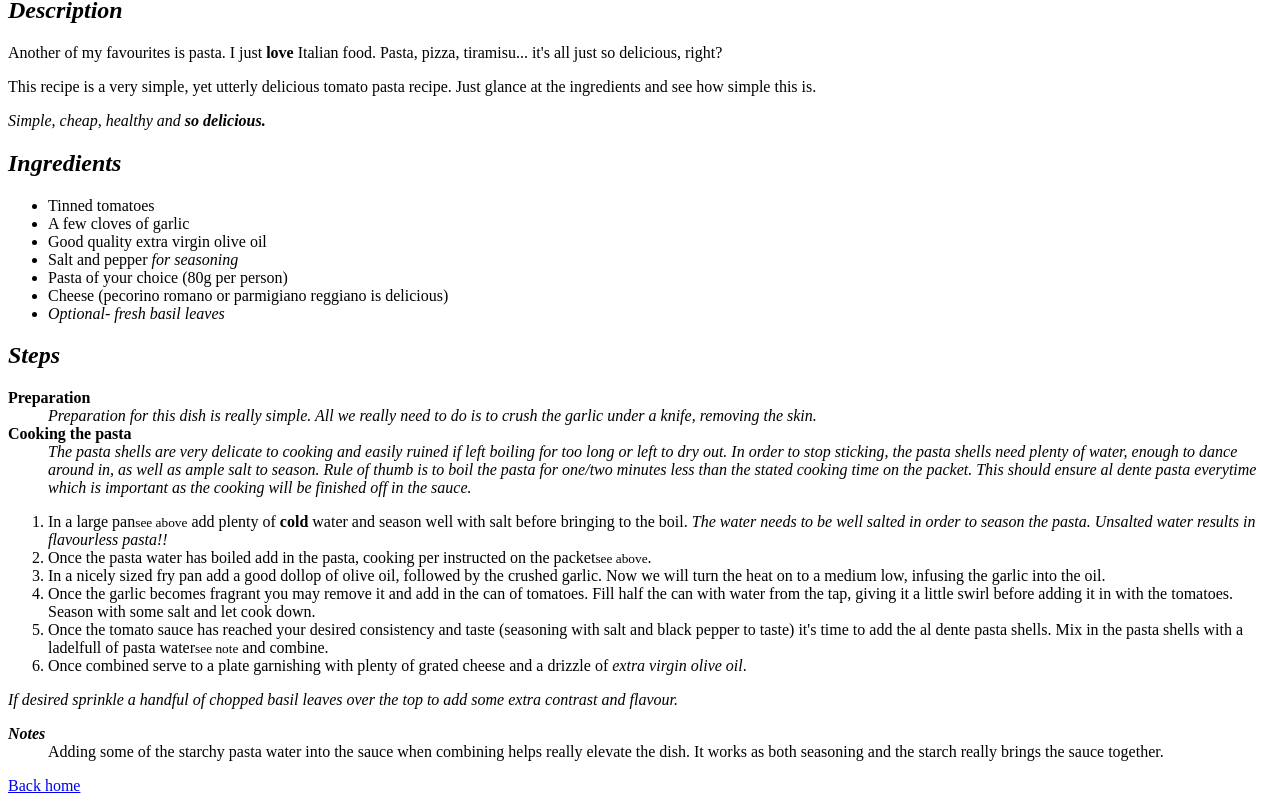
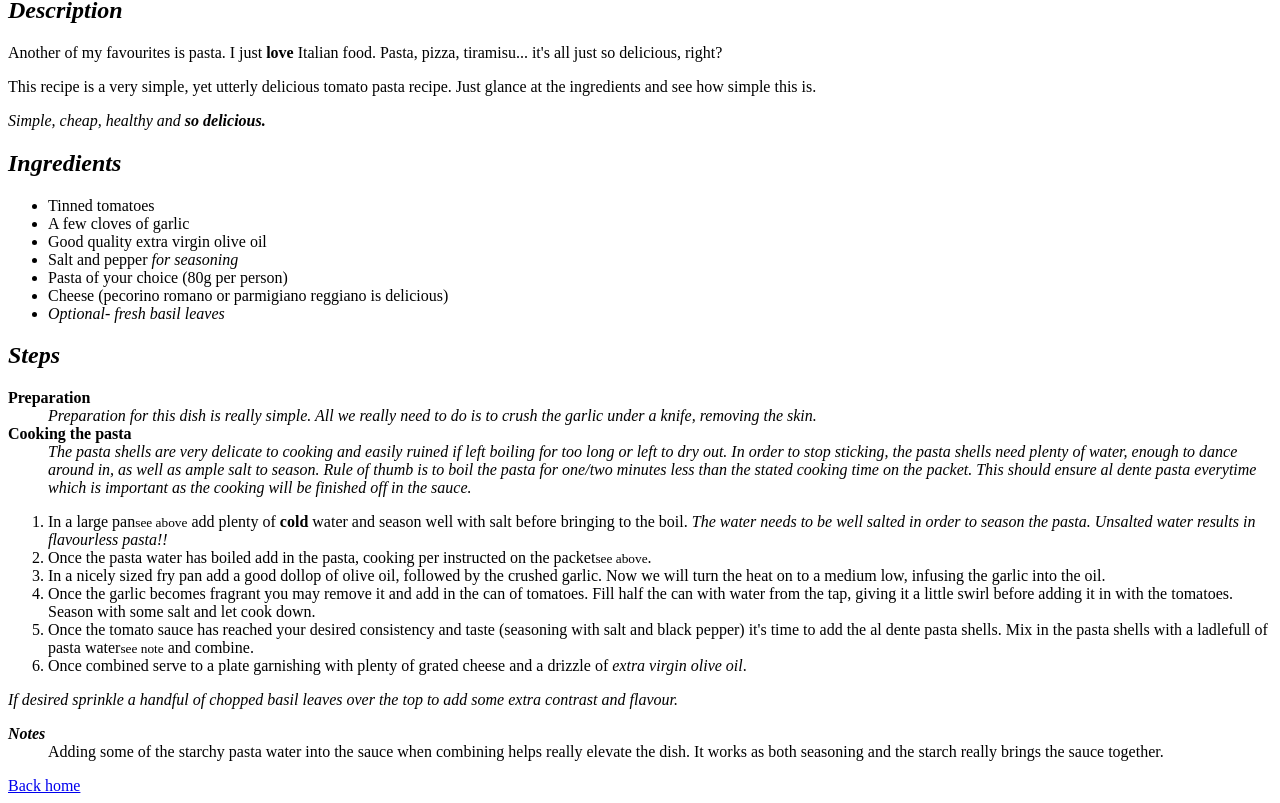
Before and after one commit to maxiu95/odin-recipes, a plain HTML site: page recipes/tomato-pasta.html in a window 1280 px wide. Shown: the part 557-1360 px from the top of the page. Drawn offline with Linux system fonts and the light colour scheme.

Commit message:
some changes to text

```diff
--- a/recipes/tomato-pasta.html
+++ b/recipes/tomato-pasta.html
@@ -47,8 +47,8 @@
                 Fill half the can with water from the tap, giving it a little swirl before adding it in with the tomatoes.
                 Season with some salt and let cook down.
             </li>
-            <li>Once the tomato sauce has reached your desired consistency and taste (seasoning with salt and black pepper to taste) it's time
-                to add the al dente pasta shells. Mix in the pasta shells with a ladelfull of pasta water<small>see note</small> and combine.
+            <li>Once the tomato sauce has reached your desired consistency and taste (seasoning with salt and black pepper) it's time
+                to add the al dente pasta shells. Mix in the pasta shells with a ladlefull of pasta water<small>see note</small> and combine.
             </li>
             <li>Once combined serve to a plate garnishing with plenty of grated cheese and a drizzle of <i>extra virgin olive oil</i>.</li>
         </ol>
```
